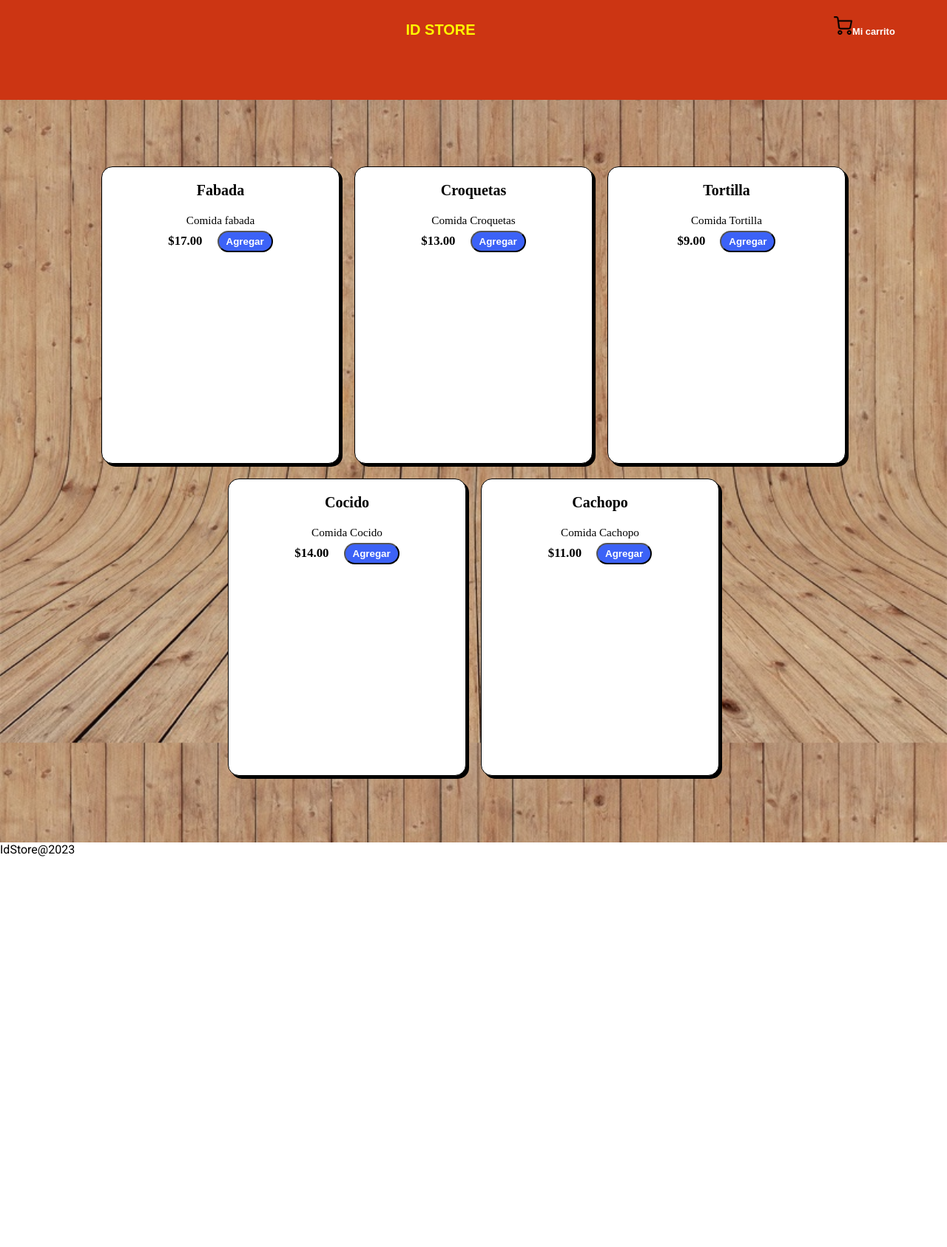
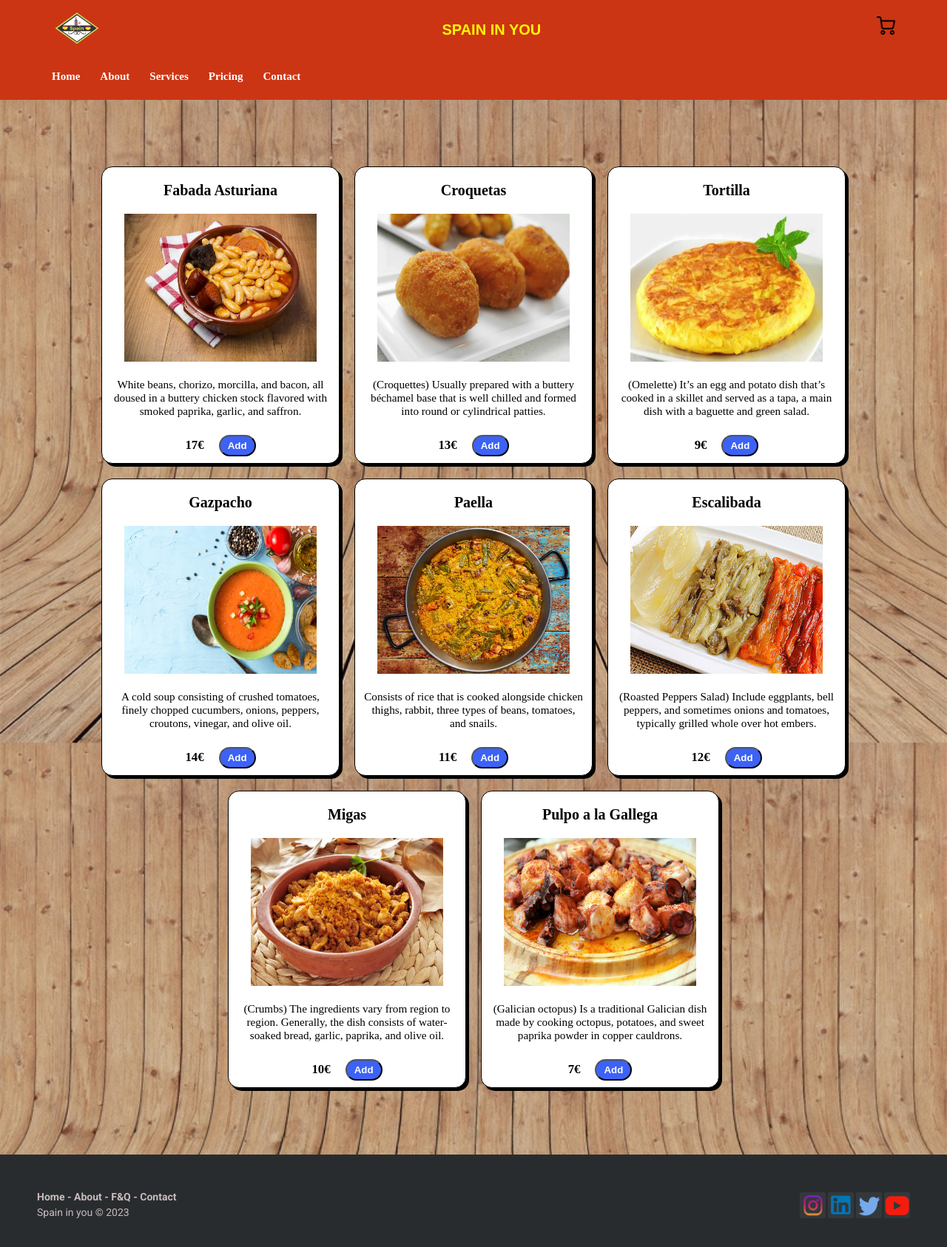
Before and after one commit to GuillermoRS1/Final-Project, an Angular app: page / in a window 1280 px wide. Shown: the top 1686 px of the page at 74% size. Before the commit the page ends 1158 px from the top, so only its background shows below. Built offline with nearby package versions, Linux system fonts and the light colour scheme.

Commit message:
feat: html and ts

```diff
--- a/src/app/app.component.ts
+++ b/src/app/app.component.ts
@@ -22,11 +22,14 @@ export class AppComponent implements OnInit {
 
   ngOnInit(){
     this.products = [
-      {id:1, name: 'Fabada', description: 'Comida fabada', price: 17, img: ''},
-      {id:2, name: 'Croquetas', description: 'Comida Croquetas', price: 13, img: ''},
-      {id:3, name: 'Tortilla', description: 'Comida Tortilla', price: 9, img: ''},
-      {id:4, name: 'Cocido', description: 'Comida Cocido', price: 14, img: ''},
-      {id:5, name: 'Cachopo', description: 'Comida Cachopo', price: 11, img: ''},
+      {id:1, name: 'Fabada Asturiana', description: 'White beans, chorizo, morcilla, and bacon, all doused in a buttery chicken stock flavored with smoked paprika, garlic, and saffron.', price: 17, img: 'fabada'},
+      {id:2, name: 'Croquetas', description: '(Croquettes) Usually prepared with a buttery béchamel base that is well chilled and formed into round or cylindrical patties.', price: 13, img: 'croquetas'},
+      {id:3, name: 'Tortilla', description: '(Omelette) It’s an egg and potato dish that’s cooked in a skillet and served as a tapa, a main dish with a baguette and green salad.', price: 9, img: 'tortilla'},
+      {id:4, name: 'Gazpacho', description: 'A cold soup consisting of crushed tomatoes, finely chopped cucumbers, onions, peppers, croutons, vinegar, and olive oil.', price: 14, img: 'gazpacho'},
+      {id:5, name: 'Paella', description: 'Consists of rice that is cooked alongside chicken thighs, rabbit, three types of beans, tomatoes, and snails.', price: 11, img: 'paella'},
+      {id:6, name: 'Escalibada', description: '(Roasted Peppers Salad) Include eggplants, bell peppers, and sometimes onions and tomatoes, typically grilled whole over hot embers.', price: 12, img: 'Escalibada'},
+      {id:7, name: 'Migas', description: '(Crumbs) The ingredients vary from region to region. Generally, the dish consists of water-soaked bread, garlic, paprika, and olive oil.', price: 10, img: 'migas'},
+      {id:8, name: 'Pulpo a la Gallega', description: '(Galician octopus) Is a traditional Galician dish made by cooking octopus, potatoes, and sweet paprika powder in copper cauldrons.', price: 7, img: 'pulpoGallega'},
     ];
   }
 
--- a/src/app/cart/cart.component.html
+++ b/src/app/cart/cart.component.html
@@ -1,3 +1,4 @@
+<!--
 <h1>Shopping cart</h1>
 <br>
 <div class="content">
@@ -7,3 +8,4 @@
         <span>Quantity {{item.quantity}} </span>
     </div>
 </div>
+-->
--- a/src/app/footer/footer.component.html
+++ b/src/app/footer/footer.component.html
@@ -1,3 +1,20 @@
-<footer>
-    IdStore@2023
+<footer class="footer-distributed">
+
+	<div class="footer-right">
+		<i><img id="logo" src="/assets/icons/insta.png"></i>
+		<i><img id="logo" src="/assets/icons/linkendl.png"></i>
+		<i><img id="logo" src="/assets/icons/twiter.png"></i>
+		<i><img id="logo" src="/assets/icons/youtube.png"></i>
+	</div>
+
+	<div class="footer-left">
+		<p class="footer-links">
+		    <a class="link-1" href="#">Home</a> -
+			<a href="#">About</a> -
+			<a href="#">F&Q</a> -
+			<a href="#">Contact</a>
+		</p>
+		<p>Spain in you &copy; 2023</p>
+	</div>
+
 </footer>
--- a/src/app/header/header.component.html
+++ b/src/app/header/header.component.html
@@ -1,7 +1,27 @@
 <header>
-    <span>ID STORE</span>
+    <img id="logo" src="/assets/icon.png" alt="">
+    <span>SPAIN IN YOU</span>
     <div class="cart" (click)="showCart()">
         <img src="/assets/cartIcon.png" alt="">
-        <span class="cart">Mi carrito</span>
     </div>
+    <nav class="navbar">
+        <ul class="nav-links">
+            <div class="menu">
+                <li><a href="/">Home</a></li>
+                <li><a href="/">About</a></li>
+                <li class="services">
+                    <a href="/">Services</a>
+                    <ul class="dropdown">
+                        <li><a href="/">Dropdown 1 </a></li>
+                        <li><a href="/">Dropdown 2</a></li>
+                        <li><a href="/">Dropdown 2</a></li>
+                        <li><a href="/">Dropdown 3</a></li>
+                        <li><a href="/">Dropdown 4</a></li>
+                    </ul>
+                </li>
+                <li><a href="/">Pricing</a></li>
+                <li><a href="/">Contact</a></li>
+            </div>
+        </ul>
+    </nav>
 </header>
--- a/src/app/product/product.component.html
+++ b/src/app/product/product.component.html
@@ -1,4 +1,7 @@
 <h1>{{ product.name }}</h1>
+<img id="logo" src="/assets/Products/{{ product.img }}.jpg" alt="">
+<br><br>
 <p>{{ product.description }}</p>
-<span>{{ product.price | currency }}</span>
-<button (click)="add()">Agregar</button>
+<br>
+<span>{{ product.price }}€</span>
+<button (click)="add()">Add</button>
```
